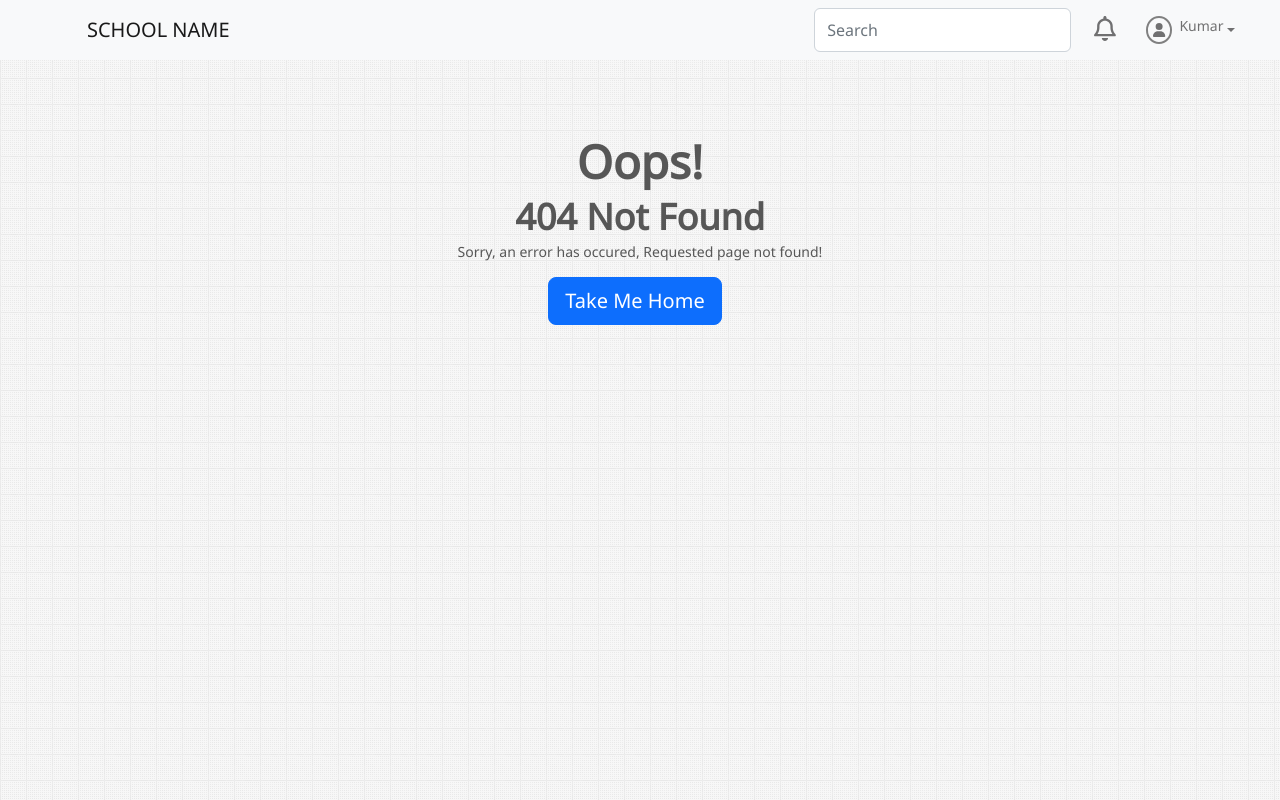
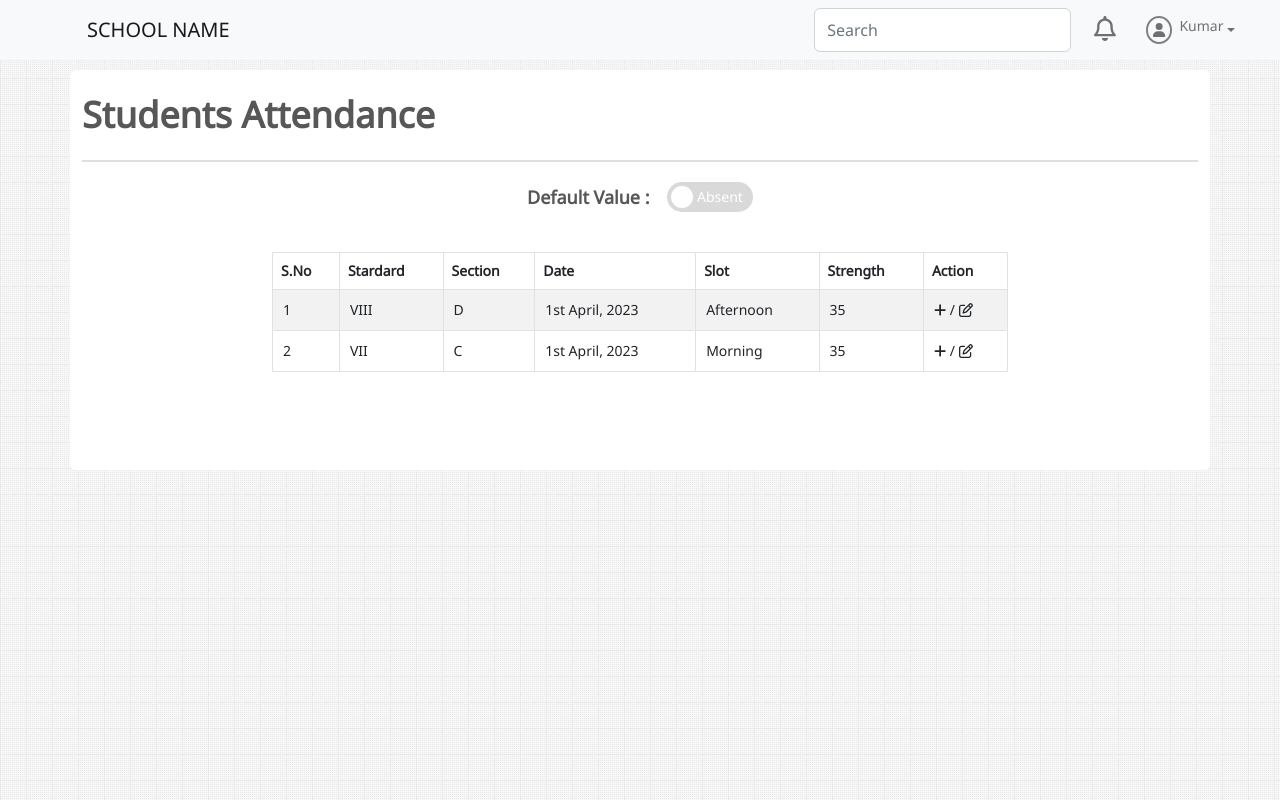
Before and after one commit to SanjayNithin2002/school-portal, a React (Create React App) app in the folder school-portal/: page /PostAttendance1 in a window 1280 px wide. Before the commit this address had no page. Built offline with nearby package versions, Linux system fonts and the light colour scheme.

Commit message:
Attendance post and class message started

```diff
--- a/school-portal/src/AllRouters.jsx
+++ b/school-portal/src/AllRouters.jsx
@@ -16,7 +16,9 @@ import Bonafide from "./Pages/Bonafide/Bonafide";
 import StudentInfo from "./Pages/Student/StudentInfo";
 import TeacherInfo from "./Pages/Teacher/TeacherInfo";
 import StudentList from "./Pages/Student/StudentList";
-import PostStudent from "./Pages/Attendance/PostStudent";
+import PostStudent from "./Pages/Attendance/PostStudent2";
+import PostStudent1 from "./Pages/Attendance/PostStudent1";
+import ClassMessage from "./Pages/ClassMessage/ClassMessage";
 const AllRoutes = () => {
     return(
         <BrowserRouter>
@@ -37,6 +39,8 @@ const AllRoutes = () => {
                 <Route path='/StaffInfo' element={<TeacherInfo/>}/>
                 <Route path='/StudentList' element={<StudentList/>}/>
                 <Route path='/PostAttendance' element={<PostStudent/>}/>
+                <Route path='/PostAttendance1' element={<PostStudent1/>}/>
+                <Route path='/ClassMessage' element={<ClassMessage/>}/>
                 <Route path='*' element={<Error404/>}/>
             </Routes>
         </BrowserRouter>
--- /dev/null
+++ b/school-portal/src/Pages/Attendance/PostStudent1.jsx
@@ -0,0 +1,78 @@
+import React from "react";
+import Table from "react-bootstrap/Table";
+import { Toggle } from 'rsuite';
+import { FontAwesomeIcon } from "@fortawesome/react-fontawesome";
+import * as Solid from "@fortawesome/free-solid-svg-icons";
+import * as Regular from "@fortawesome/free-regular-svg-icons";
+
+import SideNavBar from "../../components/SideNavBar/SideNavBar";
+
+const PostStudent = () => {
+    return (
+        <div className="Main">
+            <SideNavBar />
+            <div className="Home">
+                <div className="container rounded bg-white">
+                    <h2>Students Attendance</h2>
+                    <hr style={{ border: "1px solid gray" }} />
+                    <div className="">
+                        <div className="row poststudent-container">
+                            <div className="col-lg-3" style={{ margin: "0px auto", display: "flex", alignItems: "center", justifyContent: "space-evenly" }}>
+                                <h5>Default Value : </h5>
+                                <Toggle size="lg" checkedChildren="Present" unCheckedChildren="Absent" />
+                            </div>
+                        </div>
+                        <br /><br />
+                        <div className="row poststudent-container">
+                            <div className="col-lg-8">
+                                <Table striped bordered className="tablestyle2">
+                                    <thead>
+                                        <tr>
+                                            <th>S.No</th>
+                                            <th>Stardard</th>
+                                            <th>Section</th>
+                                            <th>Date</th>
+                                            <th>Slot</th>
+                                            <th>Strength</th>
+                                            <th>Action</th>
+                                        </tr>
+                                    </thead>
+                                    <tbody>
+                                        <tr>
+                                            <td>1</td>
+                                            <td>VIII</td>
+                                            <td>D</td>
+                                            <td>1st April, 2023</td>
+                                            <td>Afternoon</td>
+                                            <td>35</td>
+                                            <td>
+                                                <FontAwesomeIcon icon={Solid.faPlus} />
+                                                &nbsp;/&nbsp;
+                                                <FontAwesomeIcon icon={Regular.faPenToSquare} />
+                                            </td>
+                                        </tr>
+                                        <tr>
+                                            <td>2</td>
+                                            <td>VII</td>
+                                            <td>C</td>
+                                            <td>1st April, 2023</td>
+                                            <td>Morning</td>
+                                            <td>35</td>
+                                            <td>
+                                                <FontAwesomeIcon icon={Solid.faPlus} />
+                                                &nbsp;/&nbsp;
+                                                <FontAwesomeIcon icon={Regular.faPenToSquare} />
+                                            </td>
+                                        </tr>
+                                    </tbody>
+                                </Table>
+                            </div>
+                        </div>
+                    </div>
+                </div>
+            </div>
+        </div>
+    );
+};
+
+export default PostStudent;
--- /dev/null
+++ b/school-portal/src/Pages/ClassMessage/ClassMessage.css
@@ -0,0 +1,33 @@
+.classmessage-container{
+    align-items: center;
+    justify-content: center;
+}
+
+.chat-container{
+    border:2px groove gray;
+    border-radius: 10px;
+    height:50vh;
+    padding:0px;
+}
+
+.chat-container-1{
+    padding:10px;
+    height:40vh;
+    overflow-y: auto;
+}
+
+.chat-container-2{
+
+    display: flex;
+    margin-top:7px;
+    align-items: center;
+    justify-content: center;
+
+}
+
+.textarea{
+    resize: none;
+    width: 100%;
+    border-top-left-radius: 10px;
+    border-bottom-left-radius: 10px;
+}
--- /dev/null
+++ b/school-portal/src/Pages/ClassMessage/ClassMessage.jsx
@@ -0,0 +1,90 @@
+import React, { useState } from 'react'
+import { Icon } from '@rsuite/icons';
+import Attach from "@rsuite/icons/Attachment"
+
+import SideNavBar from '../../components/SideNavBar/SideNavBar'
+import "./ClassMessage.css"
+
+const Send = React.forwardRef((props, ref) => (
+    <svg {...props} ref={ref} aria-hidden="true" focusable="false" data-prefix="fas" data-icon="paper-plane" class="svg-inline--fa fa-paper-plane " role="img" xmlns="http://www.w3.org/2000/svg" viewBox="0 0 512 512">
+      <path fill="currentColor" d="M498.1 5.6c10.1 7 15.4 19.1 13.5 31.2l-64 416c-1.5 9.7-7.4 18.2-16 23s-18.9 5.4-28 1.6L284 427.7l-68.5 74.1c-8.9 9.7-22.9 12.9-35.2 8.1S160 493.2 160 480V396.4c0-4 1.5-7.8 4.2-10.7L331.8 202.8c5.8-6.3 5.6-16-.4-22s-15.7-6.4-22-.7L106 360.8 17.7 316.6C7.1 311.3 .3 300.7 0 288.9s5.9-22.8 16.1-28.7l448-256c10.7-6.1 23.9-5.5 34 1.4z"></path>
+    </svg>
+  ));
+
+const ClassMessage = () => {
+
+    const [stardard, setStardard] = useState("");
+    const [section, setSection] = useState("");
+
+    return (
+        <div className="Main">
+            <SideNavBar />
+            <div className="Home">
+                <div className="container rounded bg-white">
+                    <h2>Class Message</h2>
+                    <hr style={{ border: "1px solid gray" }} />
+                    <div className="">
+                        <div className="row classmessage-container">
+                            <div className="col-lg-2">
+                                <h4>Select Class : </h4>
+                            </div>
+                            <div className="col-lg-3">
+                                <select
+                                    className="selectPicker3"
+                                    value={stardard}
+                                    onChange={(e) => setStardard(e.target.value)}
+                                >
+                                    <option value="" disabled>
+                                        Select Class
+                                    </option>
+                                    <option value="VII">VII</option>
+                                    <option value="VIII">VIII</option>
+                                </select>
+                            </div>
+                            <div className="col-lg-2">
+                                <h4>Select Class : </h4>
+                            </div>
+                            <div className="col-lg-3">
+                                <select
+                                    className="selectPicker3"
+                                    value={section}
+                                    onChange={(e) => setSection(e.target.value)}
+                                >
+                                    <option value="" disabled>
+                                        Select Class
+                                    </option>
+                                    <option value="A">A</option>
+                                    <option value="B">B</option>
+                                    <option value="C">C</option>
+                                    <option value="D">D</option>
+                                </select>
+                            </div>
+                        </div>
+                        <br />
+                        <br />
+                        <div className="row classmessage-container">
+                            <div className='col-lg-10 chat-container'>
+                                <div className='chat-container-1'>
+
+                                </div>
+                                <div className='chat-container-2'>
+                                    <div style={{ width:"75%",display:"flex",alignItems:"center"}}>
+                                        <textarea className='textarea' rows={2} cols={30}></textarea>
+                                    </div>
+                                    <div style={{display:"flex",alignItems:"center"}}>
+                                        <Attach style={{ padding:"7.5px", backgroundColor:"gray",color:"white", fontSize: '46px' }}/>
+                                    </div>
+                                    <div style={{display:"flex",alignItems:"center",borderTopRightRadius:"10px",borderBottomRightRadius:"10px"}}>
+                                        <Icon as={Send} style={{padding:"7.5px", backgroundColor:"gray",color:"white", fontSize: '31px',borderTopRightRadius:"10px",borderBottomRightRadius:"10px" }}/>
+                                    </div>
+                                </div>
+                            </div>
+                        </div>
+                    </div>
+                </div>
+            </div>
+        </div>
+    )
+}
+
+export default ClassMessage
--- a/school-portal/src/Pages/Student/StudentList.jsx
+++ b/school-portal/src/Pages/Student/StudentList.jsx
@@ -89,11 +89,6 @@ function StudentList() {
                         <br />
                         <br />
                         <div className="row studentlist-container">
-                            <div className="col-lg-8" style={{ display: "flex", alignItems: "center", justifyContent: "flex-end"}}>
-                                <input type="search" placeholder="Search... " />
-                            </div>
-                        </div>
-                        <div className="row studentlist-container">
                             <div className="col-lg-8">
                                 <Table striped className="tablestyle4">
                                     <thead>
```
Also changed, not shown: school-portal/src/Pages/Attendance/PostStudent2.jsx (renamed from school-portal/src/Pages/Attendance/PostStudent.jsx).
